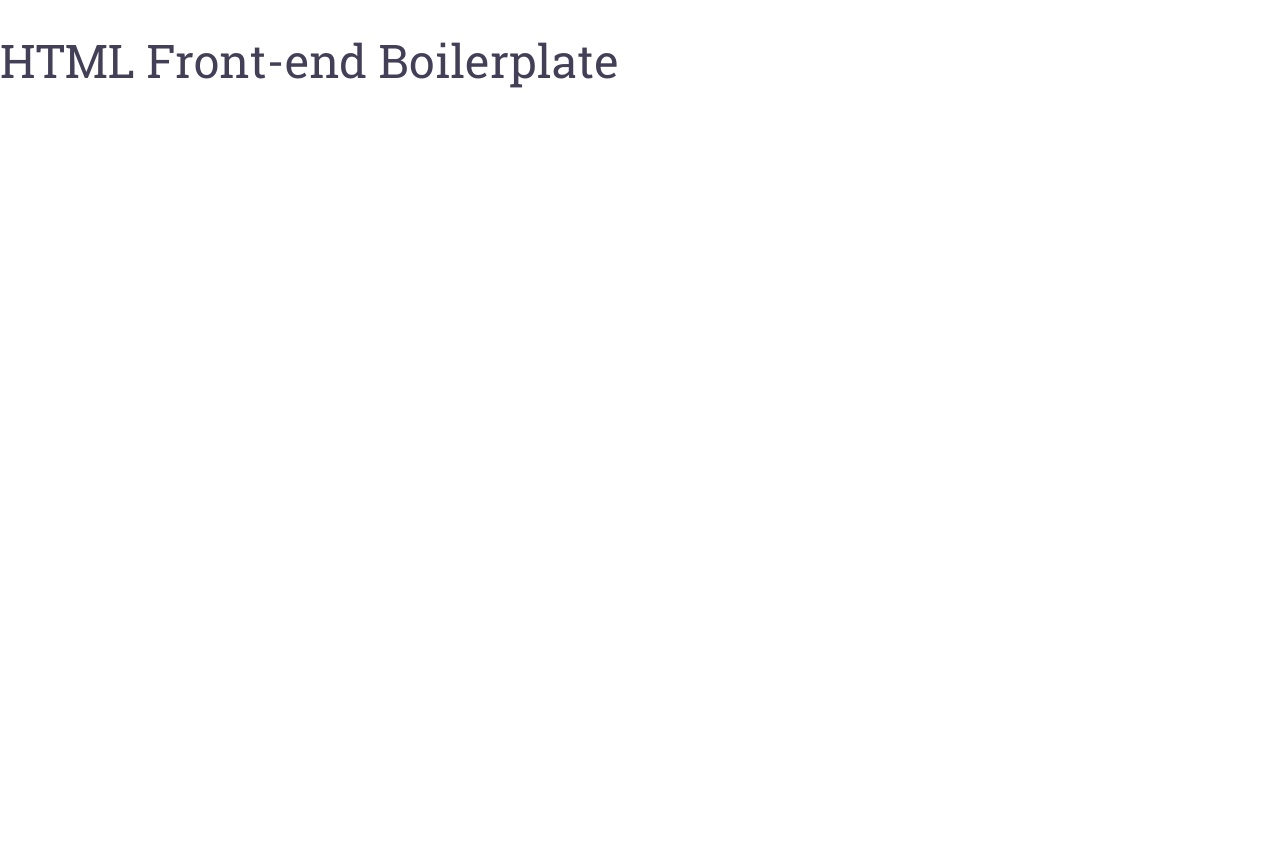
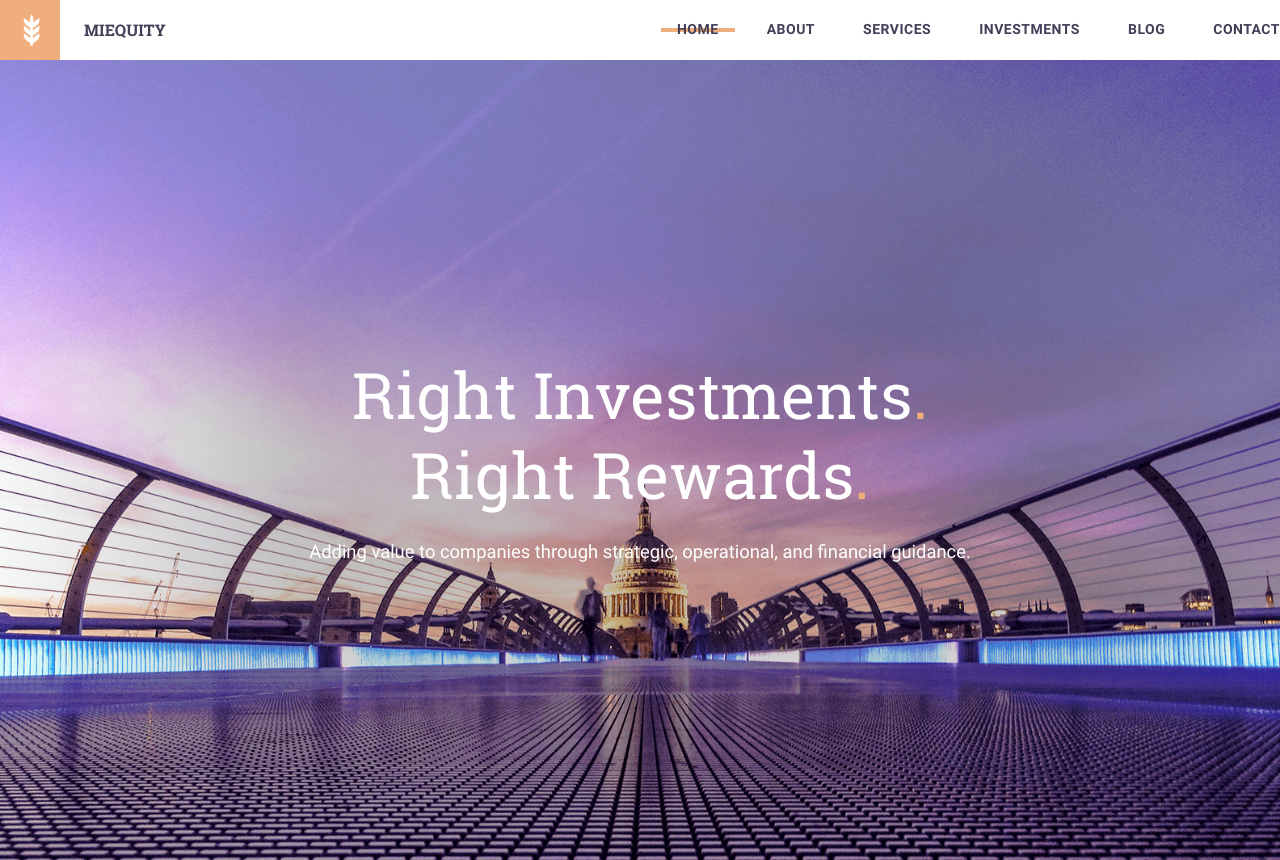
Before and after one commit to imklau/Miequity, a website: page src/index.html in a window 1280 px wide. Shown: the top 860 px of the page. Before the commit the page ends 800 px from the top, so only its background shows below. Drawn offline with nearby package versions, Linux system fonts and the light colour scheme; files that its build step writes are made by us from their sources; files whose address does not match are found by name; a web font is replaced by a local one.

Commit message:
:sparkles: Add Home hero component

```diff
--- a/resources/assets/sass/app.scss
+++ b/resources/assets/sass/app.scss
@@ -41,3 +41,5 @@
 @import "components/navbar";
 @import "components/brand-tile";
 @import "components/callout";
+@import "components/hero";
+@import "components/sign";
--- /dev/null
+++ b/resources/assets/sass/components/_hero.scss
@@ -0,0 +1,38 @@
+.hero {
+  $this: &;
+
+  display: flex;
+  justify-content: center;
+  align-items: center;
+  background-position: center;
+  background-repeat: no-repeat;
+  background-size: cover;
+
+  &__content {
+    & > * + * {
+      margin-top: 1.5rem;
+    }
+  }
+
+  &__text {
+    font-size: 1.15rem;
+  }
+
+  &--light {
+    #{$this}__heading {
+      color: get_color(white);
+    }
+
+    #{$this}__text {
+      color: get_color(white);
+    }
+  }
+
+  &--center {
+    text-align: center;
+  }
+
+  &--full {
+    min-height: 100vh;
+  }
+}
--- /dev/null
+++ b/resources/assets/sass/components/_sign.scss
@@ -0,0 +1,3 @@
+.sign {
+  color: get_color(primary);
+}
--- a/resources/assets/sass/settings/_variables.scss
+++ b/resources/assets/sass/settings/_variables.scss
@@ -17,37 +17,37 @@ $root: 16px;
 $root-mobile: 14px;
 
 $headings-base: (
-  h1: 2.2rem,
-  h2: 1.6rem,
-  h3: 1.7rem,
-  h4: 1.2rem,
-  h5: 1.3rem,
-  h6: .9rem
+  h1: 2.8rem,
+  h2: 2.2rem,
+  h3: 1.8rem,
+  h4: 1.5rem,
+  h5: 1.2rem,
+  h6: 1rem
 );
 
 $headings-responsive: (
   small: (
-    h1: 2.2rem,
-    h2: 2rem,
-    h3: 1.7rem,
-    h4: 1.2rem,
-    h5: 1.3rem,
+    h1: 2.8rem,
+    h2: 2.2rem,
+    h3: 1.8rem,
+    h4: 1.5rem,
+    h5: 1.2rem,
     h6: .9rem
   ),
   medium: (
-    h1: 2.9rem,
-    h2: 2.22rem,
-    h3: 2rem,
-    h4: 1.68rem,
-    h5: 1.3rem,
+    h1: 3.4rem,
+    h2: 2.7rem,
+    h3: 2.2rem,
+    h4: 1.8rem,
+    h5: 1.4rem,
     h6: 1rem
   ),
   large: (
-    h1: 2.9rem,
-    h2: 2.22rem,
-    h3: 2rem,
-    h4: 1.68rem,
-    h5: 1.33rem,
+    h1: 4rem,
+    h2: 2.9rem,
+    h3: 2.5rem,
+    h4: 2rem,
+    h5: 1.6rem,
     h6: 1rem
   )
 );
--- a/src/index.html
+++ b/src/index.html
@@ -1,11 +1,32 @@
 {% extends 'layouts/layout.html' %}
+{% import 'partials/navbar.html' as nav %}
 
 {% block title %}
   Home
 {% endblock %}
 
 {% block content %}
+  {{ nav.nav('Home') }}
+
+  <main>
+    {% include 'pages/home/header.html' %}
+  </main>
+
+  {% include 'partials/callout.html' %}
+
+  <p class="subtitle">miequity</p>
+
   <h1>HTML Front-end Boilerplate</h1>
+
+  <span class="badge badge--rounded">miequity</span>
+
+  <h1 class="heading h2">What <br> We Believe</h1>
+
+  <hr class="title-line">
+
+  <div class="brand-tile">
+    <img class="brand-tile__image" src="images/classy-logo.png" alt="">
+  </div>
 
   <ul>
     {% for item in links.items %}
--- /dev/null
+++ b/src/pages/home/header.html
@@ -0,0 +1,7 @@
+<header class="hero hero--full hero--center hero--light" style="background-image: url(images/home/header-bg.png)">
+  <div class="hero__content wrapper">
+    <h1 class="hero__heading heading">Right Investments<span class="sign">.</span> <br> Right Rewards<span class="sign">.</span></h1>
+
+    <p class="hero__text paragraph">Adding value to companies through strategic, operational, and financial guidance.</p>
+  </div>
+</header>
```
Also changed, not shown: resources/assets/images/home/header-bg.png (added).
